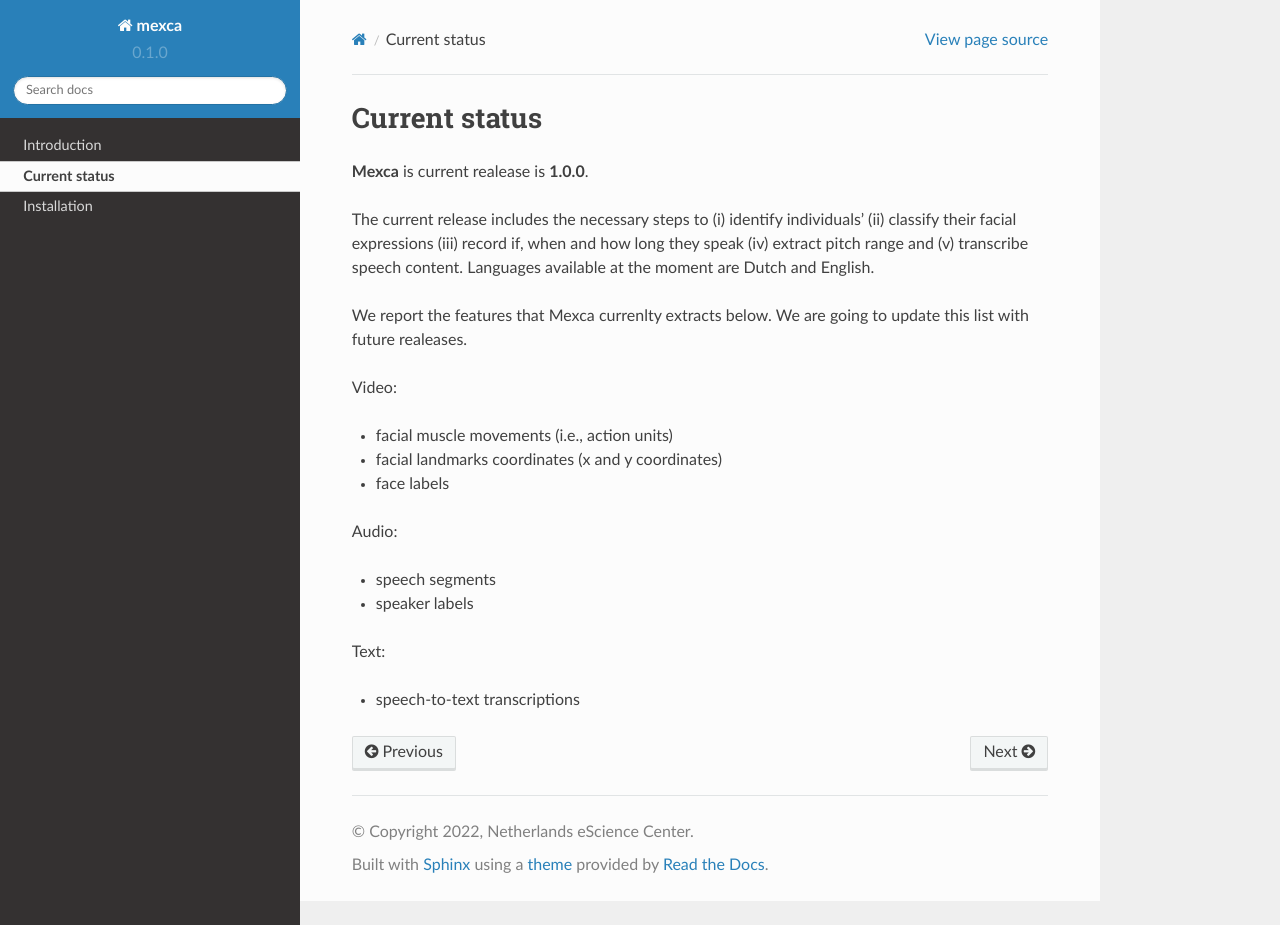
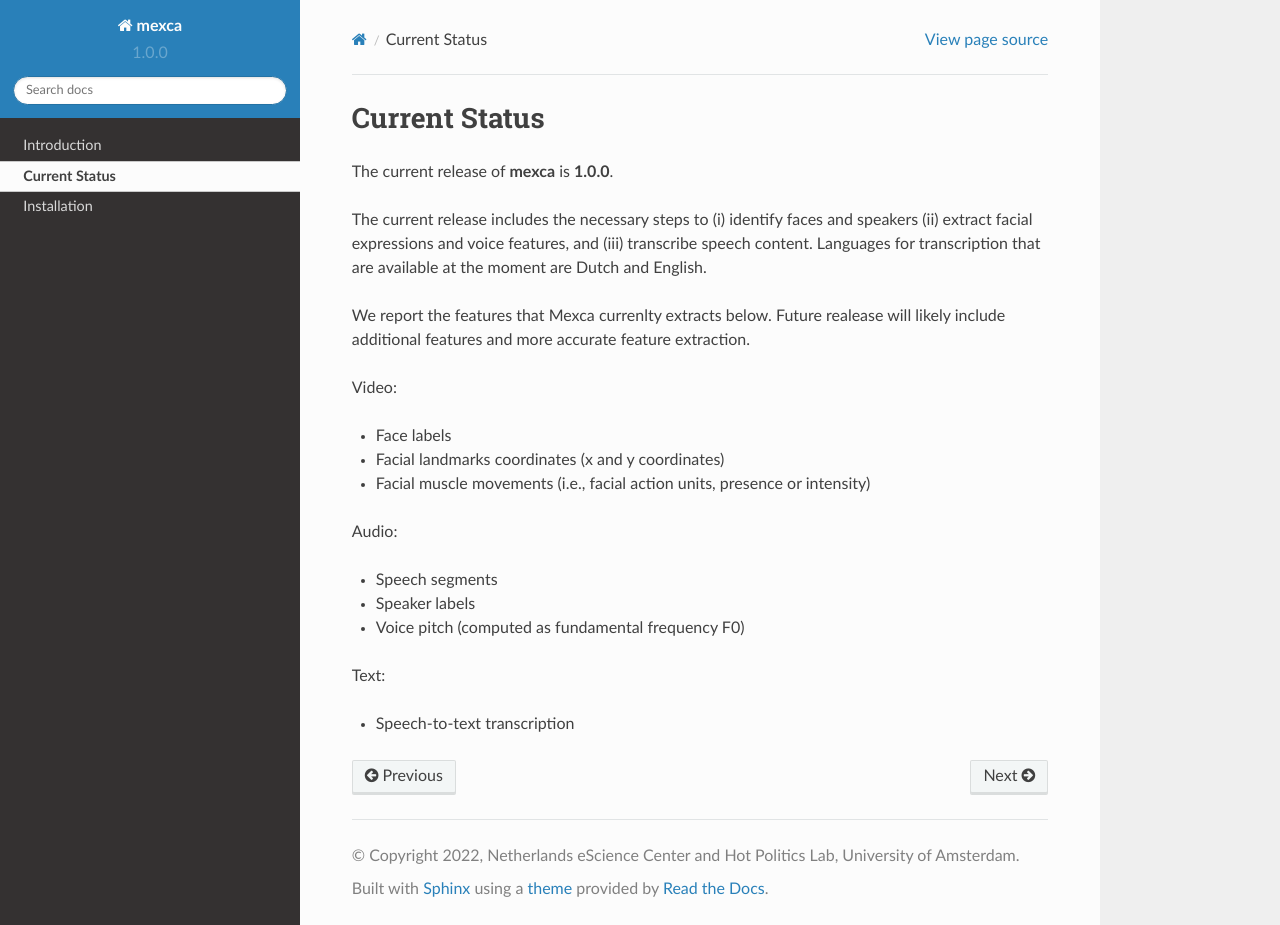
Before and after one commit to mexca/mexca, a Sphinx documentation site: the page built from docs/current_status.rst, in a window 1280 px wide and 925 px high. Built offline with Sphinx 7.4.7 and the Read the Docs theme 2.0.0, drawn with Linux system fonts in a browser that asks for light colours.

```diff
--- a/docs/conf.py
+++ b/docs/conf.py
@@ -36,15 +36,15 @@ if sphinx.__version__ == '5.1.0':
 # -- Project information -----------------------------------------------------
 
 project = u"mexca"
-copyright = u"2022, Netherlands eScience Center"
-author = u"Malte Luken"
+copyright = u"2022, Netherlands eScience Center and Hot Politics Lab, University of Amsterdam"
+author = u"Malte Lüken and Eva Viviani"
 
 # The version info for the project you're documenting, acts as replacement for
 # |version| and |release|, also used in various other places throughout the
 # built documents.
 #
 # The short X.Y version.
-version = "0.1.0"
+version = "1.0.0"
 # The full version, including alpha/beta/rc tags.
 release = version
 
@@ -98,8 +98,8 @@ html_theme = "sphinx_rtd_theme"
 
 intersphinx_mapping = {'python': ('https://docs.python.org/3', None),
                        # Commonly used libraries, uncomment when used in package
-                       # 'numpy': ('http://docs.scipy.org/doc/numpy/', None),
-                       # 'scipy': ('http://docs.scipy.org/doc/scipy/reference/', None),
+                       'numpy': ('http://docs.scipy.org/doc/numpy/', None),
+                       'scipy': ('http://docs.scipy.org/doc/scipy/reference/', None),
                        # 'scikit-learn': ('https://scikit-learn.org/stable/', None),
                        # 'matplotlib': ('https://matplotlib.org/stable/', None),
                        # 'pandas': ('http://pandas.pydata.org/docs/', None),
--- a/docs/current_status.rst
+++ b/docs/current_status.rst
@@ -1,23 +1,24 @@
-Current status
+Current Status
 ==============
 
-**Mexca** is current realease is **1.0.0**.
+The current release of **mexca** is **1.0.0**.
 
-The current release includes the necessary steps to (i) identify individuals' (ii) classify their facial expressions (iii) record if, when and how long they speak (iv) extract pitch range and (v) transcribe speech content. Languages available at the moment are Dutch and English.
+The current release includes the necessary steps to (i) identify faces and speakers (ii) extract facial expressions and voice features, and (iii) transcribe speech content. Languages for transcription that are available at the moment are Dutch and English.
 
-We report the features that Mexca currenlty extracts below. We are going to update this list with future realeases.
+We report the features that Mexca currenlty extracts below. Future realease will likely include additional features and more accurate feature extraction.
 
 Video:
 
-* facial muscle movements (i.e., action units)
-* facial landmarks coordinates (x and y coordinates)
-* face labels
+* Face labels
+* Facial landmarks coordinates (x and y coordinates)
+* Facial muscle movements (i.e., facial action units, presence or intensity)
 
 Audio:
 
-* speech segments
-* speaker labels
+* Speech segments
+* Speaker labels
+* Voice pitch (computed as fundamental frequency F0)
 
 Text:
 
-* speech-to-text transcriptions
+* Speech-to-text transcription
--- a/docs/index.rst
+++ b/docs/index.rst
@@ -3,12 +3,12 @@
    You can adapt this file completely to your liking, but it should at least
    contain the root `toctree` directive.
 
-Welcome to Mexca's documentation!
+Welcome to mexca's Documentation!
 =================================
 
-**Mexca** is an open-source Python package which aims to capture human emotions in video recordings. Mexca uses pre-trained deep neural networks to analyse videos, and it extracts for each recognised individual their (i) subtle facial behaviors (e.g., `action units <https://en.wikipedia.org/wiki/Facial_Action_Coding_System#Codes_for_action_units>`_), (ii) acoustic properties of speech (e.g., pitch) and (iii) text's sentiment (e.g., whether a given text contains negative, positive, or neutral emotions). The output is a dataset which describes these features on a fine-grained temporal scale (i.e, frame-by-frame) that can be exported in a .csv format.
+**Mexca** is an open-source Python package which aims to capture human emotion expressions in videos. It uses pre-trained deep neural networks to identify faces and speakers in videos, and it extracts (i) facial features (e.g., `action units <https://en.wikipedia.org/wiki/Facial_Action_Coding_System#Codes_for_action_units>`_), (ii) acoustic properties of speech (e.g., voice pitch) and (iii) the transcribed speech. The output is a 2-dimensional dataset which contains these features on a fine-grained temporal scale (i.e, frame-by-frame) that can be exported in a .csv format.
 
-If you'd like to learn how to use **Mexca**, the best place to start is our `demo <https://github.com/mexca/mexca/tree/main/examples>`_ tutorial.
+If you would like to learn how to use **mexca**, the best place to start is our `demo <https://github.com/mexca/mexca/tree/main/examples>`_ tutorial.
 Contents:
 
 .. toctree::
```
Also changed, not shown: README.md (+28 -26 lines), docs/installation.rst (+9 -3 lines), docs/introduction.rst (+27 -3 lines), 1 other file.
